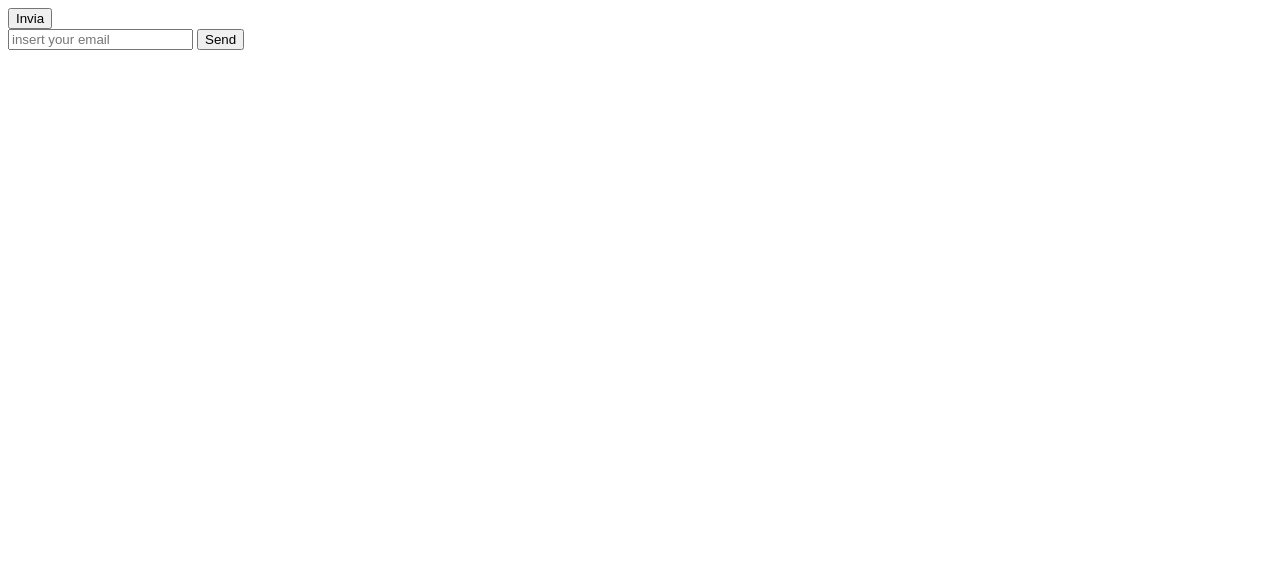
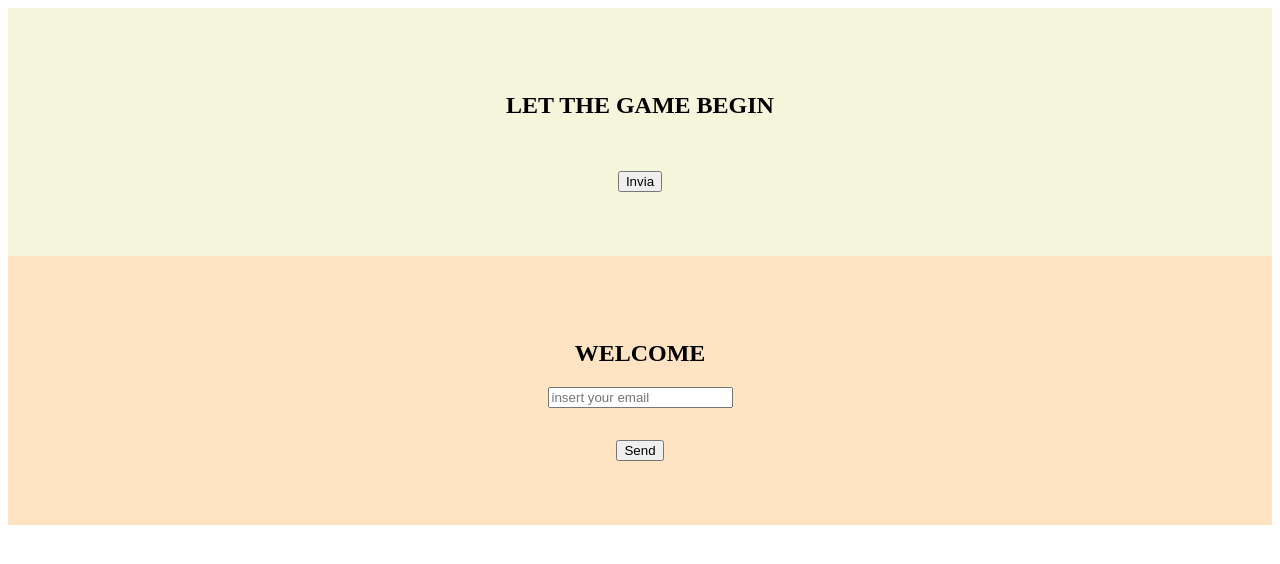
Before and after one commit to Michelazani/js-mail-dadi, a plain HTML site: page index.html in a window 1280 px wide. Drawn offline with Linux system fonts and the light colour scheme.

Commit message:
inserimento style.css

```diff
--- a/index.html
+++ b/index.html
@@ -4,14 +4,17 @@
     <meta charset="UTF-8">
     <meta name="viewport" content="width=device-width, initial-scale=1.0">
     <title>Document</title>
+    <link rel="stylesheet" href="./style/style.css">
 </head>
 <body>
 
-    <section id="firstGame">
+    <section id="firstGame" class="flex column">
+        <h1>LET THE GAME BEGIN</h1>
         <button>Invia</button>
     </section>
 
-    <section id="user-mail">
+    <section id="user-mail" class="flex column">
+        <h1>WELCOME</h1>
         <input type="email" name="" id="mailUser" placeholder="insert your email">
         <button id="sendButton">Send</button>
     </section>
--- /dev/null
+++ b/style/style.css
@@ -0,0 +1,24 @@
+.flex{
+    display: flex;
+    justify-content: center;
+    align-items: center;
+}
+
+.column{
+    flex-direction: column;
+}
+
+#firstGame{
+    padding: 4rem;
+    background-color: beige;
+
+}
+
+#user-mail{
+    padding: 4rem;
+    background-color: bisque;
+}
+
+button{
+    margin-top: 2rem;
+}
```
